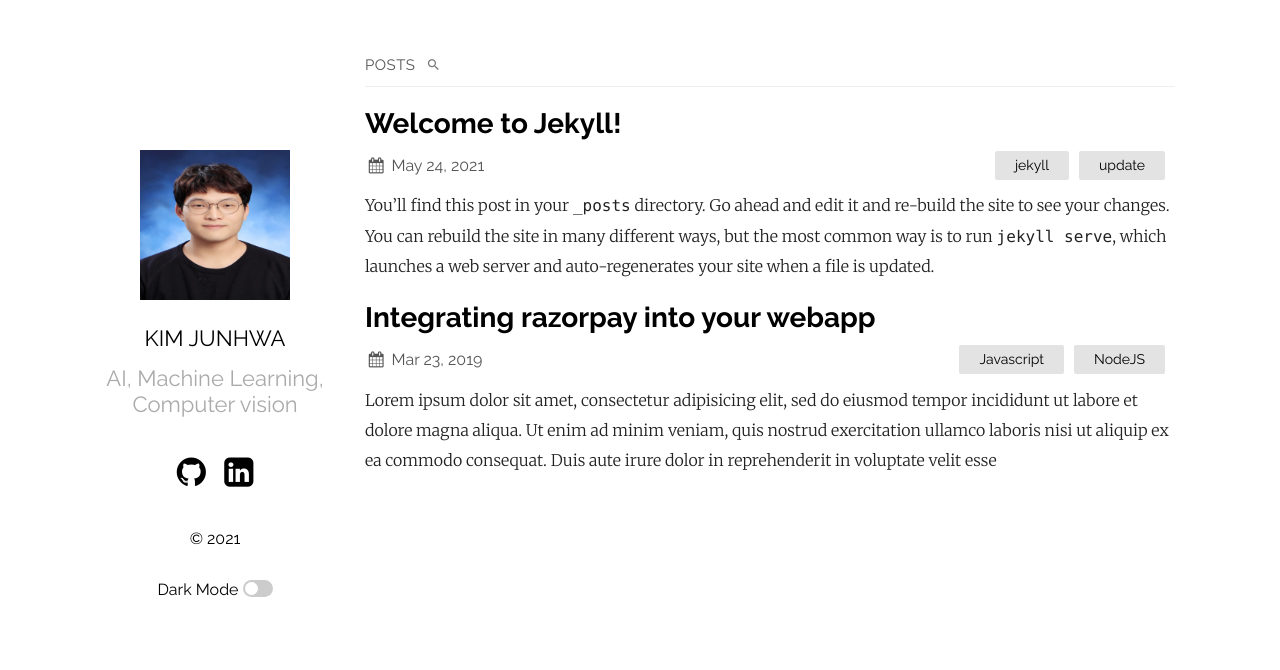
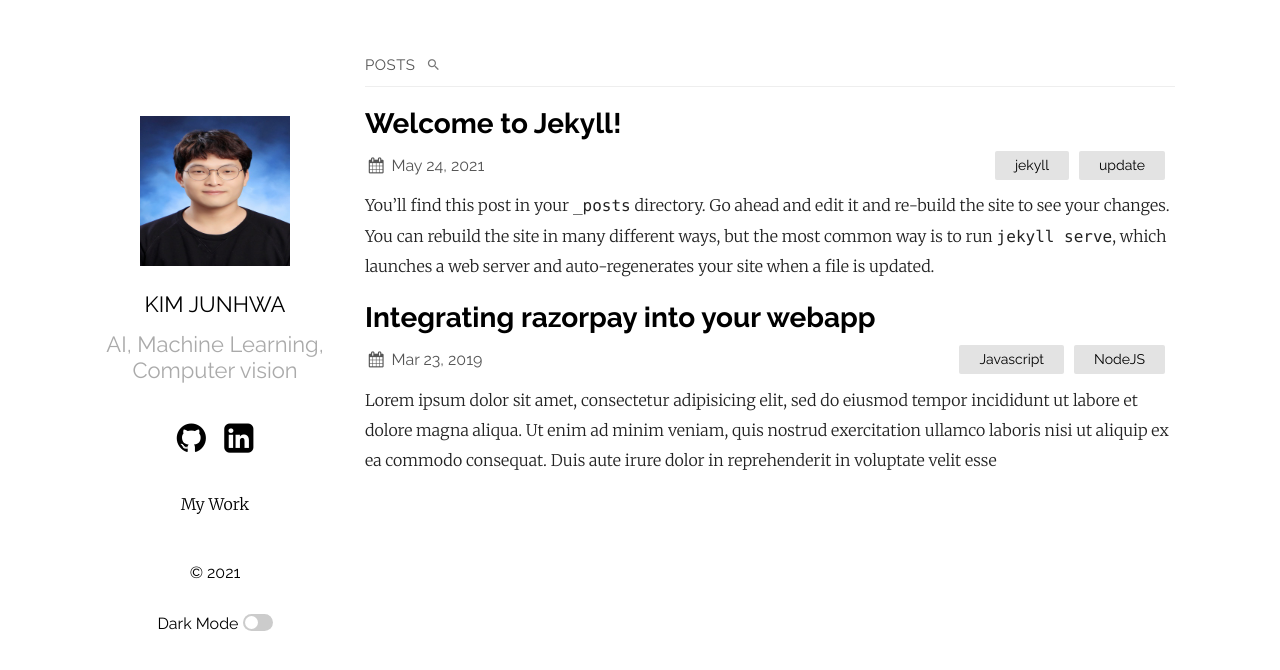
Before and after one commit to kjunhwa/kjunhwa.github.ioi, a Jekyll site: the page built from index.md, in a window 1280 px wide. Shown: the top 670 px of the page. Built offline with Jekyll 4.4.1, drawn with Linux system fonts in a browser that asks for light colours.

Commit message:
Update _config.yml

```diff
--- a/_config.yml
+++ b/_config.yml
@@ -28,6 +28,9 @@ plainwhite:
   social_links:
     github:  kjunhwa
     linkedIn: in/j-h-kim-1092381ba/
+  navigation:
+    - title: My Work
+      url: "/my-work"
 
     #rss: rss
     #dribbble: jekyll
```
